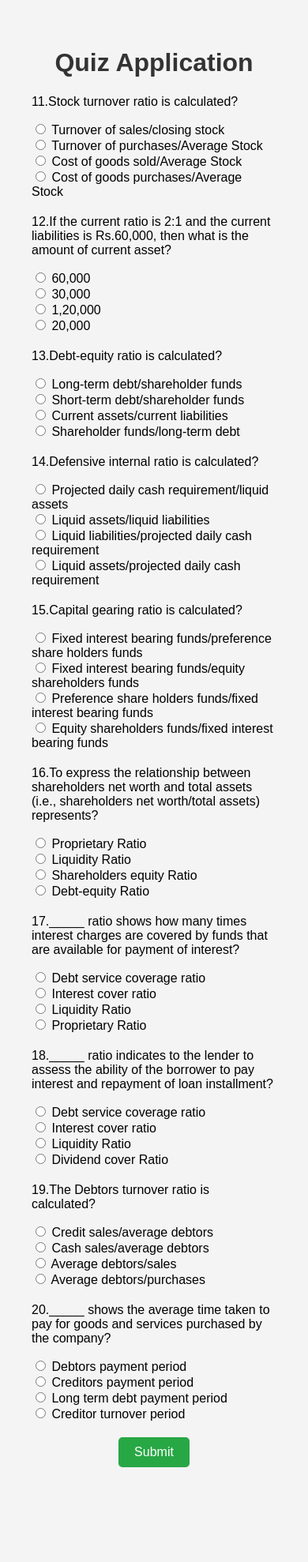
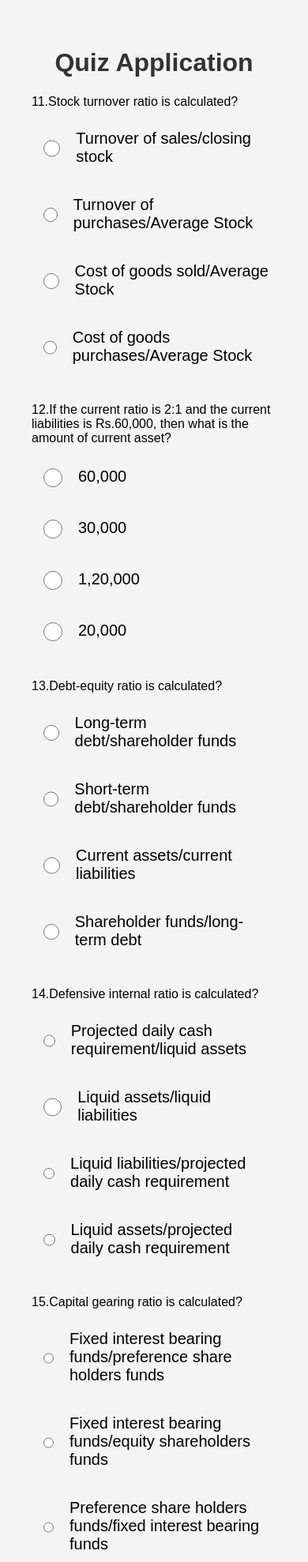
Before and after one commit to learner420/flask_quiz, a Flask app: page / in a window 390 px wide. Shown: the top 1978 px of the page at 79% size. Before the commit the page ends 1858 px from the top, so only its background shows below. Run offline with Flask 3, Linux system fonts and the light colour scheme.

Commit message:
updated css

```diff
--- a/static/style.css
+++ b/static/style.css
@@ -56,3 +56,52 @@ button:hover {
     font-size: 18px;
     font-weight: bold;
 }
+
+/* Make radio buttons larger */
+input[type="radio"] {
+    width: 20px;
+    height: 20px;
+    margin-right: 10px;
+}
+
+/* Improve spacing and touch area for labels */
+label {
+    font-size: 18px;
+    display: flex;
+    align-items: center;
+    gap: 10px;
+    cursor: pointer;
+    padding: 10px;
+}
+
+/* Make the submit button bigger */
+button[type="submit"] {
+    font-size: 20px;
+    padding: 12px 20px;
+    background-color: #28a745;
+    color: white;
+    border: none;
+    border-radius: 5px;
+    cursor: pointer;
+    width: 100%;
+    max-width: 300px;
+    display: block;
+    margin: 20px auto;
+}
+
+/* Ensure responsiveness */
+@media (max-width: 600px) {
+    label {
+        font-size: 20px;
+    }
+
+    input[type="radio"] {
+        width: 24px;
+        height: 24px;
+    }
+
+    button[type="submit"] {
+        font-size: 22px;
+        padding: 14px;
+    }
+}
```
